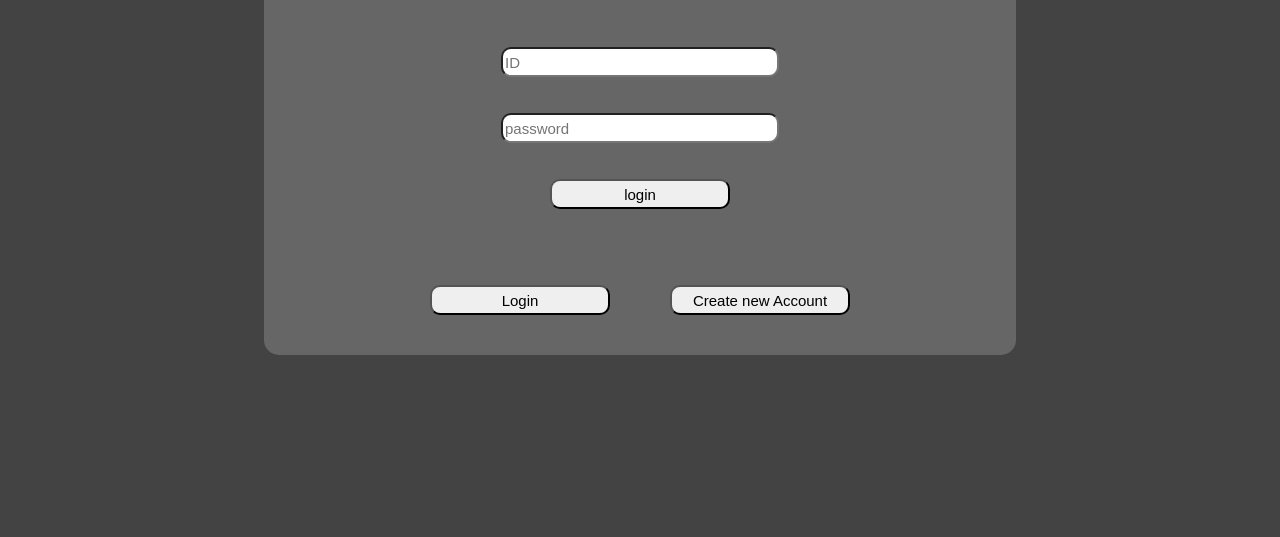
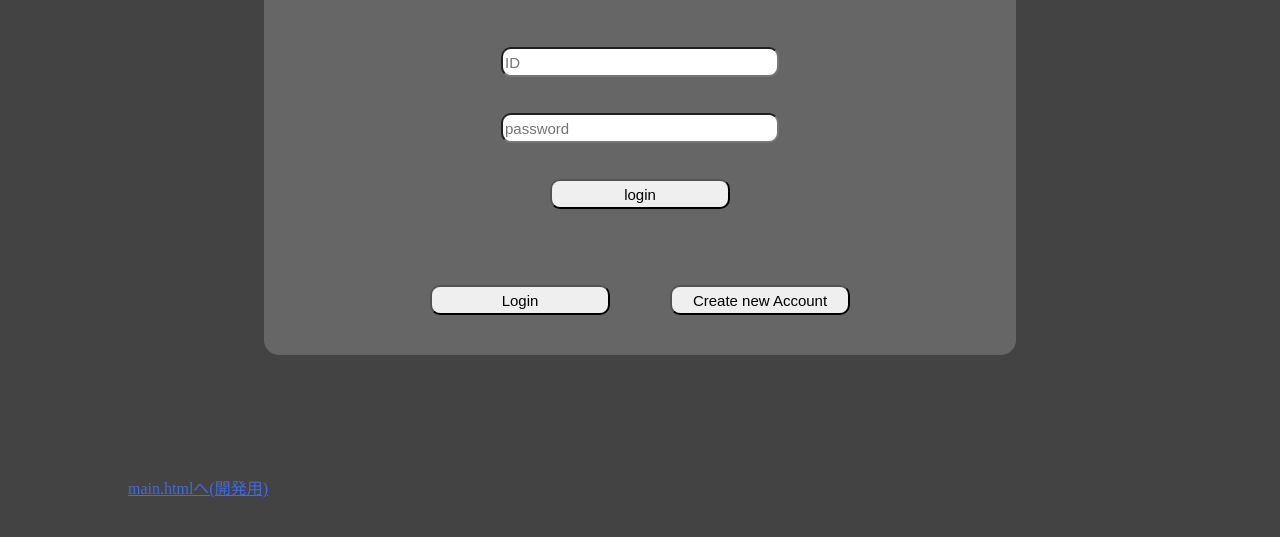
Before and after one commit to KojimaNaoyuki/WebProjectManagement, a plain HTML site: page index.html in a window 1280 px wide. Shown: the part 257-794 px from the top of the page. Drawn offline with Linux system fonts and the light colour scheme.

Commit message:
2020/09/16/:3:

```diff
--- a/index.html
+++ b/index.html
@@ -42,6 +42,7 @@
         </form>
       </section>
       <!--アカウント作成-->
+      <a href="main.html" style="color: #4169e1;">main.htmlへ(開発用)</a>
     </div>
 
     <script type="text/javascript">
```
